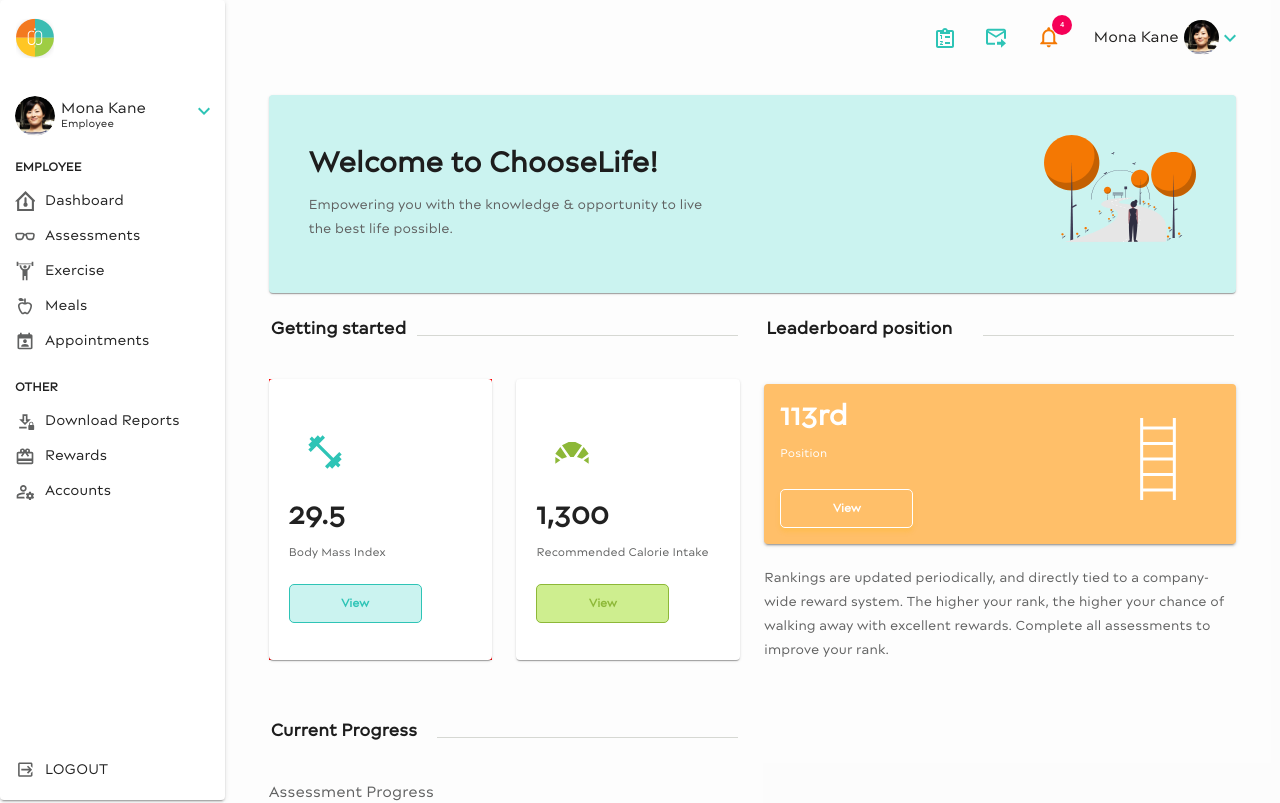
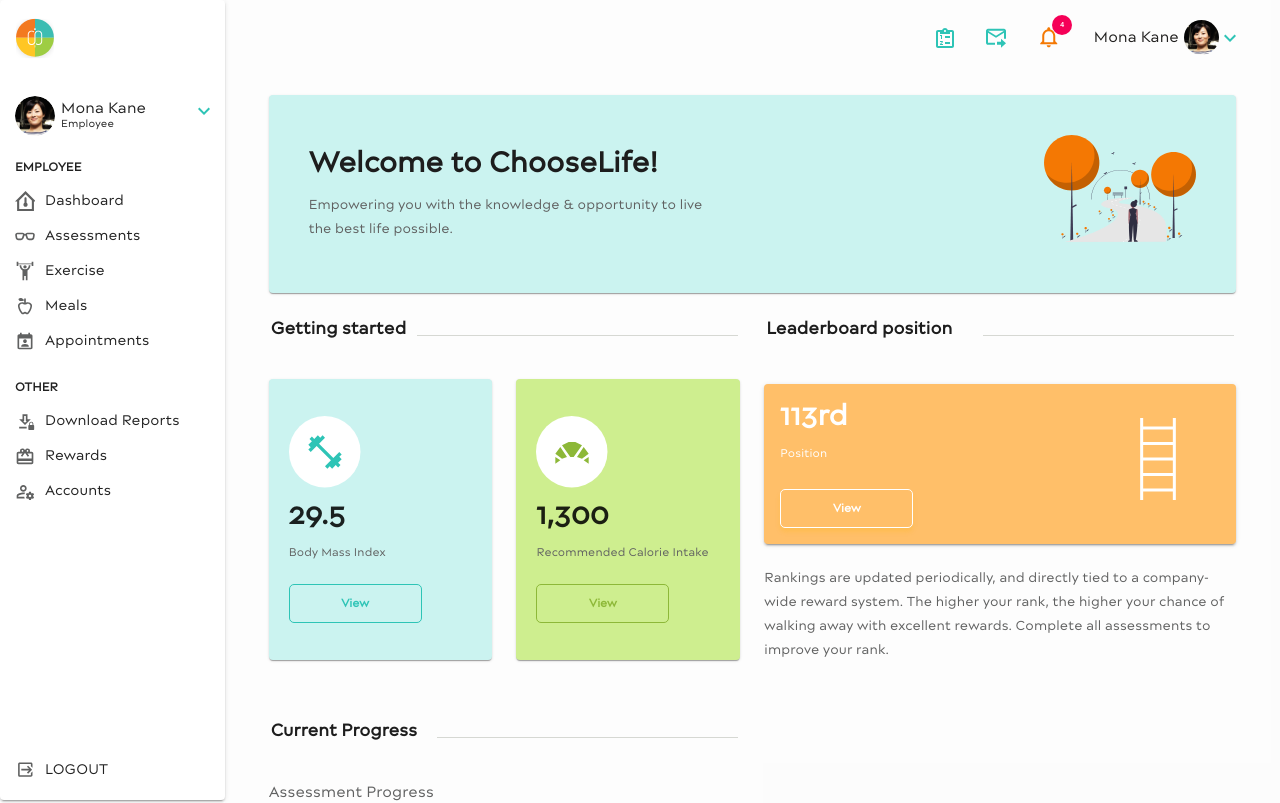
Before and after one commit to Kaeyz/react-app, a React (Create React App) app: page /dashboard_home2 in a window 1280 px wide. Shown: the top 803 px of the page. Built offline with nearby package versions, Linux system fonts and the light colour scheme; no server answers.

Commit message:
FIX: fixed background of primaryAssesment card and app cleanup

```diff
--- a/src/components/dashboard/CircularProgressWithLabel.js
+++ b/src/components/dashboard/CircularProgressWithLabel.js
@@ -1,5 +1,5 @@
 import React from 'react';
-import PropTypes from 'prop-types';
+//import PropTypes from 'prop-types';
 import { CircularProgress, Box, Typography } from '@material-ui/core';
 
 import styled from 'styled-components';
@@ -10,8 +10,9 @@
 	}
 `;
 
-function CircularProgressWithLabel(props) {
-	return (
+export default function CircularStatic(props) {
+
+	const displayProgressWithLabel = (value) => (
 		<Wrapper position="relative" display="inline-flex">
 			<CircularProgress variant="static" {...props} />
 			<Box
@@ -22,17 +23,15 @@
 				justifyContent="center"
 			>
 				<Typography variant="p" component="h4" >
-					{`${Math.round(props.value,)}%`}
+					{`${Math.round(value,)}%`}
 				</Typography>
 			</Box>
 		</Wrapper>
 	);
+
+	return (
+		<React.Fragment>
+			{displayProgressWithLabel(27) }
+		</React.Fragment>
+	);
 }
-
-CircularProgressWithLabel.propTypes = {
-	value: PropTypes.number.isRequired,
-};
-
-export default function CircularStatic() {
-	return <CircularProgressWithLabel value={'27'} />;
-}
--- a/src/components/dashboard/PreliminaryAssessment.js
+++ b/src/components/dashboard/PreliminaryAssessment.js
@@ -1,9 +1,9 @@
-import React from "react";
-import Grid from "@material-ui/core/Grid";
-import bodyMass from "../../assets/bodyMass.svg";
-import calorieIntake from "../../assets/calorieIntake.svg";
-import styled from "styled-components";
-import PreliminaryCard from "./PreliminaryCard";
+import React from 'react';
+import Grid from '@material-ui/core/Grid';
+import bodyMass from '../../assets/bodyMass.svg';
+import calorieIntake from '../../assets/calorieIntake.svg';
+import styled from 'styled-components';
+import PreliminaryCard from './PreliminaryCard';
 
 
 const Wrapper = styled.div`
@@ -39,10 +39,23 @@
 			<div>
 				<Grid container spacing={3}>
 					<Grid item xs={6} >
-            <PreliminaryCard theme='red'  cardValue={"29.5"} cardInfo={"Body Mass Index"} Image={bodyMass} btnTheme="green" />
+						<PreliminaryCard
+							theme='red'
+							cardValue={'29.5'}
+							cardInfo={'Body Mass Index'}
+							Image={bodyMass}
+							btnTheme="greenBtn"
+							backgroundColor="blue"
+						/>
 					</Grid>
 					<Grid item xs={6}>
-          <PreliminaryCard cardValue={"1,300"} cardInfo={"Recommended Calorie Intake"} Image={calorieIntake} btnTheme="purple" />
+						<PreliminaryCard
+							cardValue={'1,300'}
+							cardInfo={'Recommended Calorie Intake'}
+							Image={calorieIntake}
+							btnTheme="purple"
+							backgroundColor="green"
+						/>
 					</Grid>
 				</Grid>
 			</div>
--- a/src/components/dashboard/PreliminaryCard.js
+++ b/src/components/dashboard/PreliminaryCard.js
@@ -16,8 +16,11 @@
 		color: ${(props) => props.theme.color.text_02};
 		margin: 1.4rem 0 2.3rem 0;
 	}
-	.red {
-		background: red;
+	.blue {
+		background-color: ${props => props.theme.color.ui_text_01};
+	}
+	.green {
+		background-color: ${props => props.theme.color.ui_text_04};
 	}
 	.paper{
 		padding: 3.7rem 2rem;
@@ -25,12 +28,12 @@
 	}
 `;
 
-const PreliminaryCard = ({ theme, ...props }) => {
+const PreliminaryCard = ({ theme, backgroundColor, ...props  }) => {
 
 	return (
 		<Wrapper>
 			<div className={`${theme}`}>
-				<Paper className="paper">
+				<Paper className={`paper ${backgroundColor}`}>
 					<img src={props.Image} alt="bodyMass" />
 					<h5>{props.cardValue}</h5>
 					<p>{props.cardInfo}</p>
@@ -50,7 +53,8 @@
 	Image: PropTypes.any,
 	cardValue: PropTypes.any,
 	cardInfo: PropTypes.any,
-	btnTheme: PropTypes.any
+	btnTheme: PropTypes.any,
+	backgroundColor: PropTypes.string.isRequired
 };
 
 export default PreliminaryCard;
```
Lines whose indentation alone changed are shown as unchanged.
